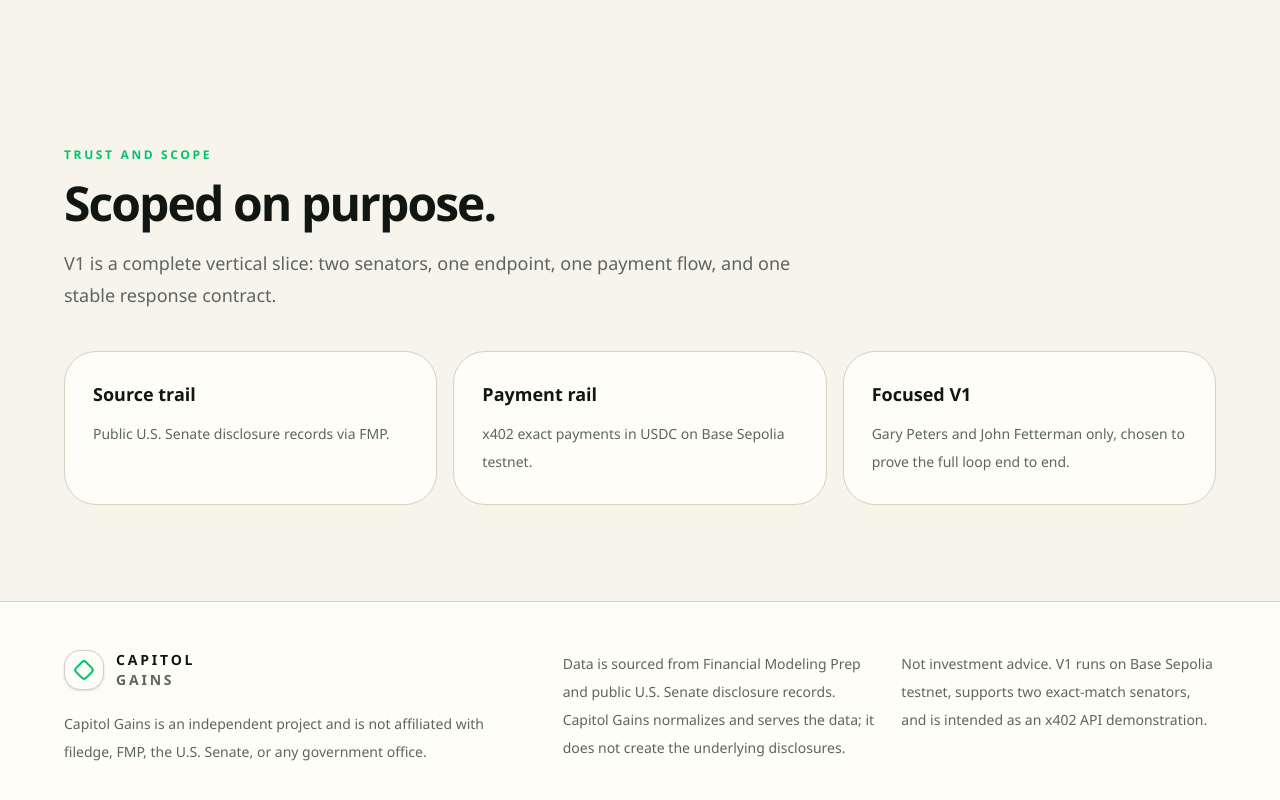
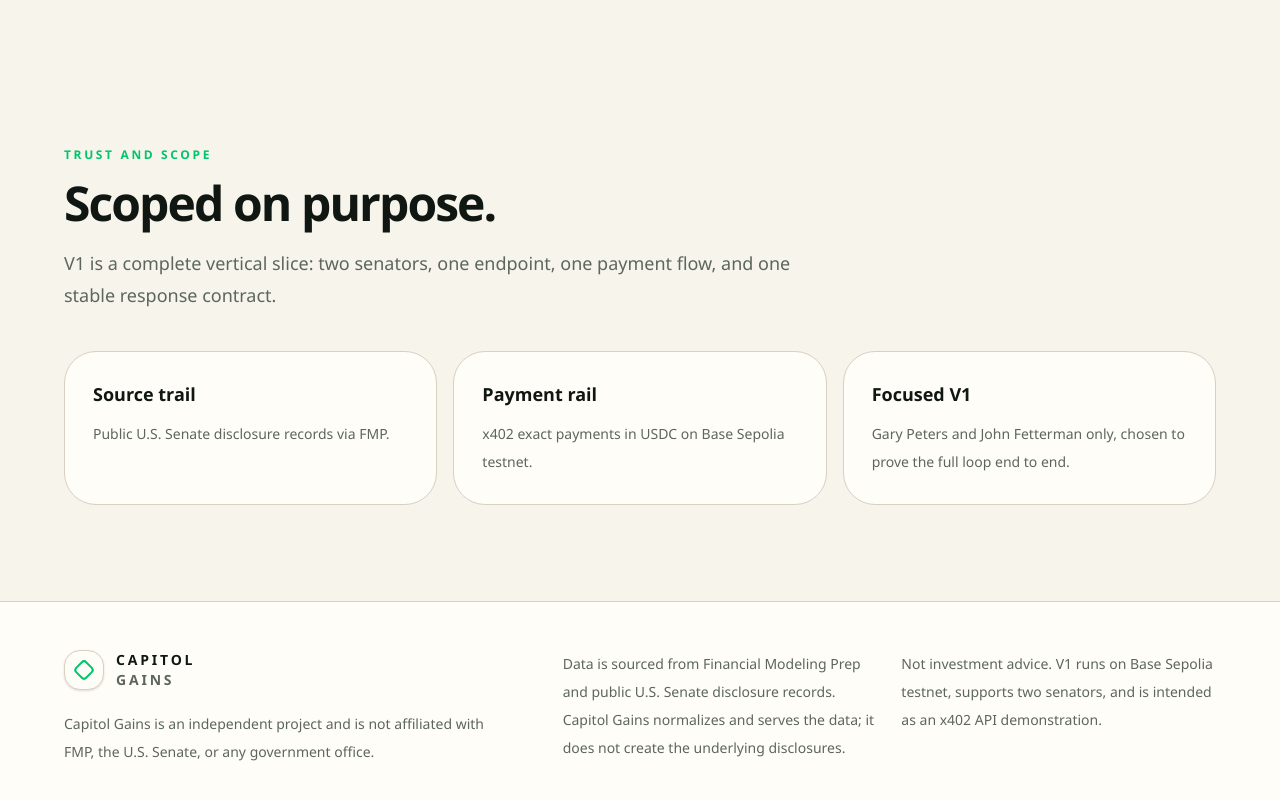
Before and after one commit to blakehendo/capitolgains, a Next.js app: page / in a window 1280 px wide. Shown: the part 4531-5331 px from the top of the page. Built offline with nearby package versions, Linux system fonts and the light colour scheme.

Commit message:
Clean public site positioning copy

```diff
--- a/app/layout.tsx
+++ b/app/layout.tsx
@@ -7,7 +7,7 @@
     template: "%s | Capitol Gains",
   },
   description:
-    "Congressional trade data served as an x402-paid JSON API on Base Sepolia.",
+    "Normalized U.S. Senate trade disclosures served as a clean JSON API for agents and developers.",
 };
 
 export default function RootLayout({
--- a/components/site/site-layout.tsx
+++ b/components/site/site-layout.tsx
@@ -56,7 +56,7 @@
             <Wordmark />
             <p className="mt-5 max-w-md text-sm leading-7 text-muted">
               Capitol Gains is an independent project and is not affiliated with
-              filedge, FMP, the U.S. Senate, or any government office.
+              FMP, the U.S. Senate, or any government office.
             </p>
           </div>
           <div className="grid gap-6 text-sm leading-7 text-muted sm:grid-cols-2">
@@ -67,7 +67,7 @@
             </p>
             <p>
               Not investment advice. V1 runs on Base Sepolia testnet, supports two
-              exact-match senators, and is intended as an x402 API demonstration.
+              senators, and is intended as an x402 API demonstration.
             </p>
           </div>
         </div>
```
